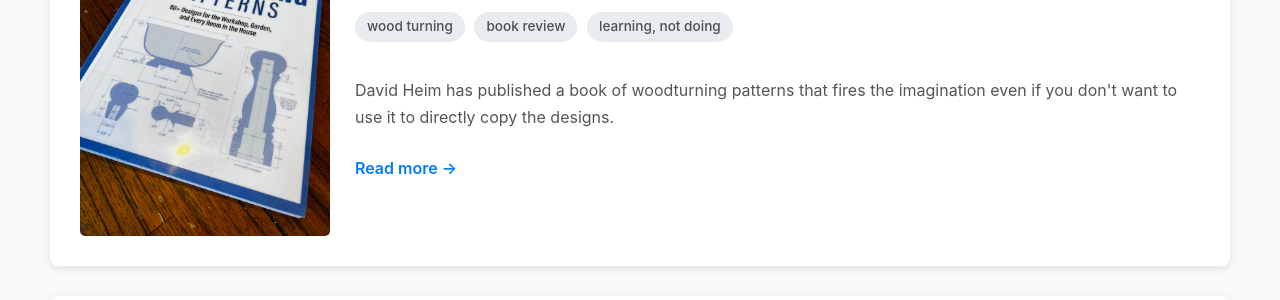
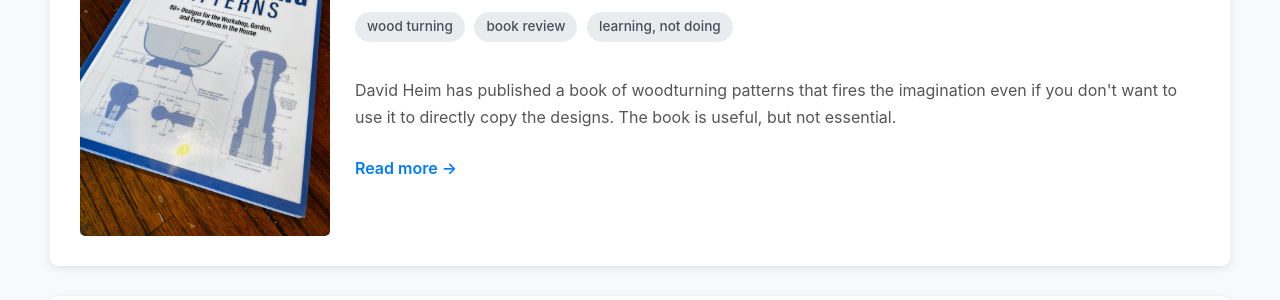
Before and after one commit to dfbr/craft_journal, a Jekyll site: the page built from index.html, in a window 1280 px wide. Shown: the part 419-719 px from the top of the page. Built offline with Jekyll 4.4.1, drawn with Linux system fonts in a browser that asks for light colours; the list of posts is cut into pages by our own code.

Commit message:
Minor post update

```diff
--- a/_posts/2025-12-03-woodturning-patterns-book-review.md
+++ b/_posts/2025-12-03-woodturning-patterns-book-review.md
@@ -11,7 +11,9 @@ project_details:
   Time Required: 1-2 hours
   Equipment:
     - The book Woodturning patterns by David Heim
-excerpt: "David Heim has published a book of woodturning patterns that fires the imagination even if you don't want to use it to directly copy the designs."
+  Resources:
+    - Your attention
+excerpt: "David Heim has published a book of woodturning patterns that fires the imagination even if you don't want to use it to directly copy the designs. The book is useful, but not essential."
 Suitable for Kids: Yes
 ---
 
```
